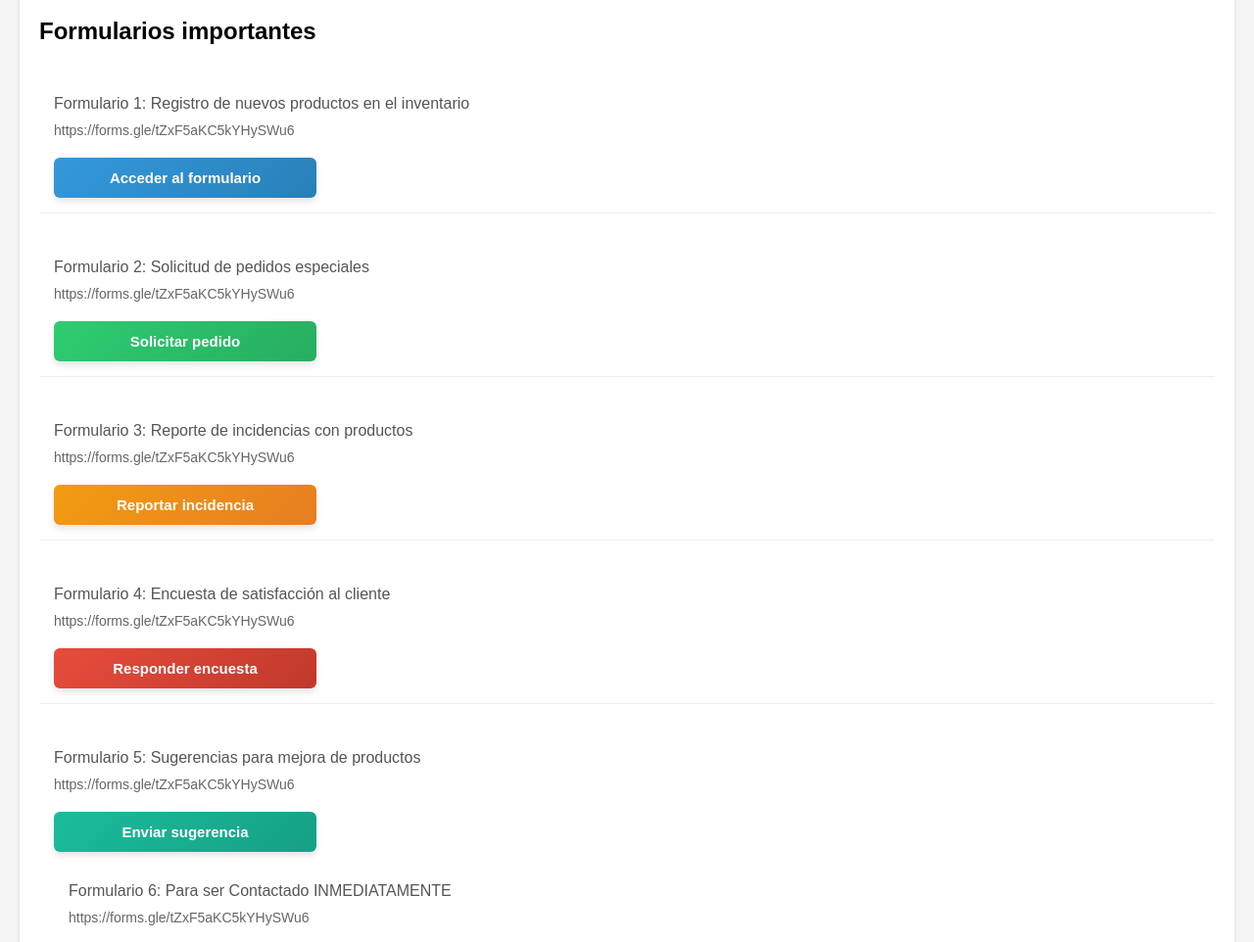
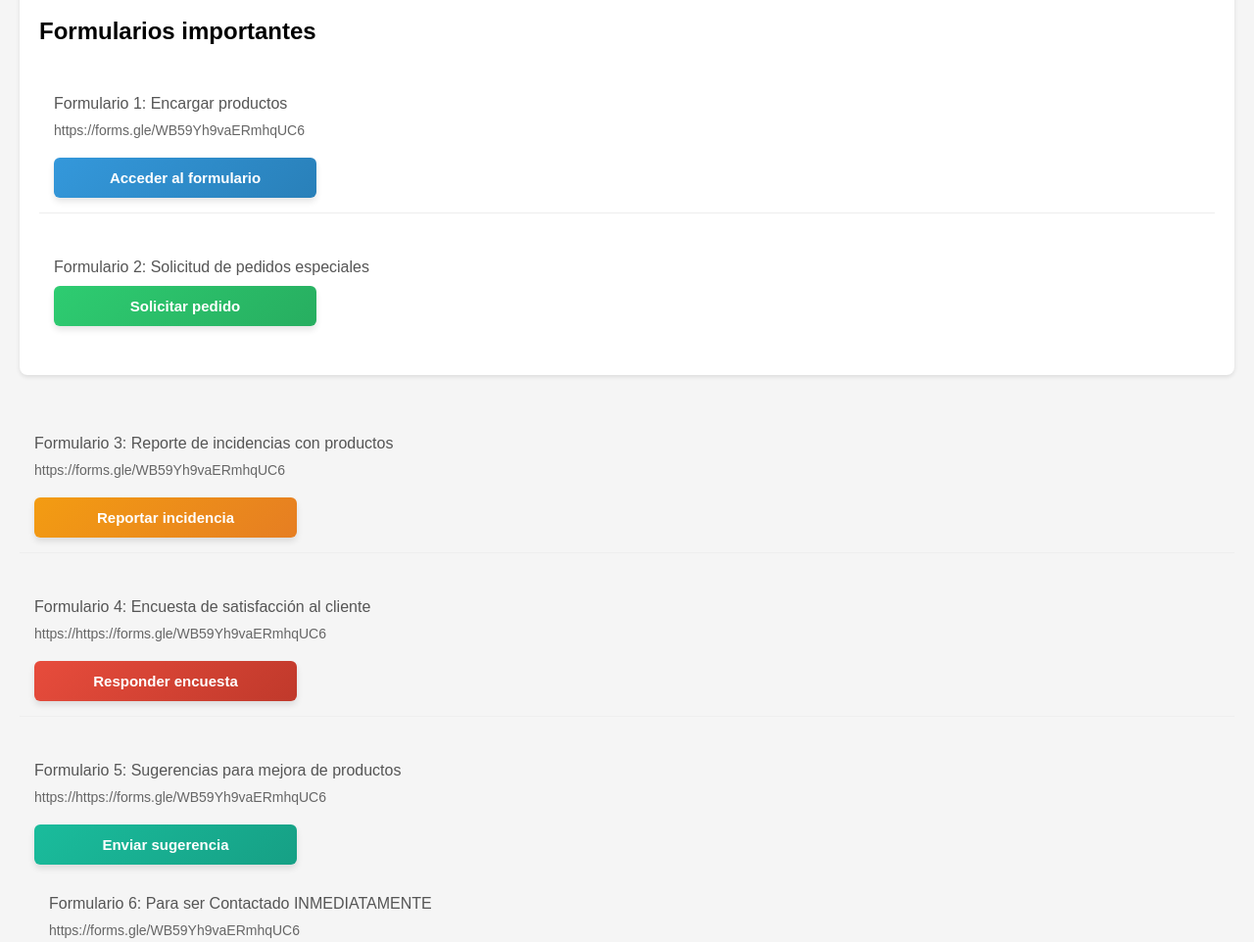
Before and after one commit to FatimaCardonaBlanco03/abccomputer, a plain HTML site: page index.html in a window 1280 px wide. Shown: the part 780-1742 px from the top of the page at 98% size. Drawn offline with Linux system fonts and the light colour scheme.

Commit message:
Update index.html

```diff
--- a/index.html
+++ b/index.html
@@ -174,49 +174,49 @@
         <h2>Formularios importantes</h2>
 
         <div class="link-item">
-            <p class="link-description">Formulario 1: Registro de nuevos productos en el inventario</p>
-            <span class="link-url">https://forms.gle/tZxF5aKC5kYHySWu6</span>
+            <p class="link-description">Formulario 1: Encargar productos</p>
+            <span class="link-url">https://forms.gle/WB59Yh9vaERmhqUC6</span>
             <div class="btn-container">
-                <a href="https://forms.gle/tZxF5aKC5kYHySWu6" target="_blank" class="btn btn-primary">Acceder al formulario</a>
+                <a href="https://forms.gle/WB59Yh9vaERmhqUC6" target="_blank" class="btn btn-primary">Acceder al formulario</a>
             </div>
         </div>
 
         <div class="link-item">
             <p class="link-description">Formulario 2: Solicitud de pedidos especiales</p>
-            <span class="link-url">https://forms.gle/tZxF5aKC5kYHySWu6</span>
+            <span class="https://forms.gle/WB59Yh9vaERmhqUC6</span>
             <div class="btn-container">
-                <a href="https://forms.gle/tZxF5aKC5kYHySWu6" target="_blank" class="btn btn-success">Solicitar pedido</a>
+                <a href="https://forms.gle/WB59Yh9vaERmhqUC6" target="_blank" class="btn btn-success">Solicitar pedido</a>
             </div>
         </div>
 
         <div class="link-item">
             <p class="link-description">Formulario 3: Reporte de incidencias con productos</p>
-            <span class="link-url">https://forms.gle/tZxF5aKC5kYHySWu6</span>
+            <span class="link-url">https://forms.gle/WB59Yh9vaERmhqUC6</span>
             <div class="btn-container">
-                <a href="https://forms.gle/tZxF5aKC5kYHySWu6" target="_blank" class="btn btn-warning">Reportar incidencia</a>
+                <a href="https://https://forms.gle/WB59Yh9vaERmhqUC6" target="_blank" class="btn btn-warning">Reportar incidencia</a>
             </div>
         </div>
 
         <div class="link-item">
             <p class="link-description">Formulario 4: Encuesta de satisfacción al cliente</p>
-            <span class="link-url">https://forms.gle/tZxF5aKC5kYHySWu6</span>
+            <span class="link-url">https://https://forms.gle/WB59Yh9vaERmhqUC6</span>
             <div class="btn-container">
-                <a href="https://forms.gle/tZxF5aKC5kYHySWu6" target="_blank" class="btn btn-danger">Responder encuesta</a>
+                <a href="https://https://forms.gle/WB59Yh9vaERmhqUC6" target="_blank" class="btn btn-danger">Responder encuesta</a>
             </div>
         </div>
 
         <div class="link-item">
             <p class="link-description">Formulario 5: Sugerencias para mejora de productos</p>
-            <span class="link-url">https://forms.gle/tZxF5aKC5kYHySWu6</span>
+            <span class="link-url">https://https://forms.gle/WB59Yh9vaERmhqUC6</span>
             <div class="btn-container">
-                <a href="https://forms.gle/tZxF5aKC5kYHySWu6" target="_blank" class="btn btn-info">Enviar sugerencia</a>
+                <a href="https://https://forms.gle/WB59Yh9vaERmhqUC6" target="_blank" class="btn btn-info">Enviar sugerencia</a>
             </div>
 
        <div class="link-item">
             <p class="link-description">Formulario 6: Para ser Contactado INMEDIATAMENTE</p>
-            <span class="link-url">https://forms.gle/tZxF5aKC5kYHySWu6</span>
+            <span class="link-url">https://forms.gle/WB59Yh9vaERmhqUC6</span>
             <div class="btn-container">
-                <a href="https://forms.gle/tZxF5aKC5kYHySWu6" target="_blank" class="btn btn-semaforo">Ser CONTACTADO</a>
+                <a href="https://https://forms.gle/WB59Yh9vaERmhqUC6" target="_blank" class="btn btn-semaforo">Ser CONTACTADO</a>
             </div>
 
         </div>
```
